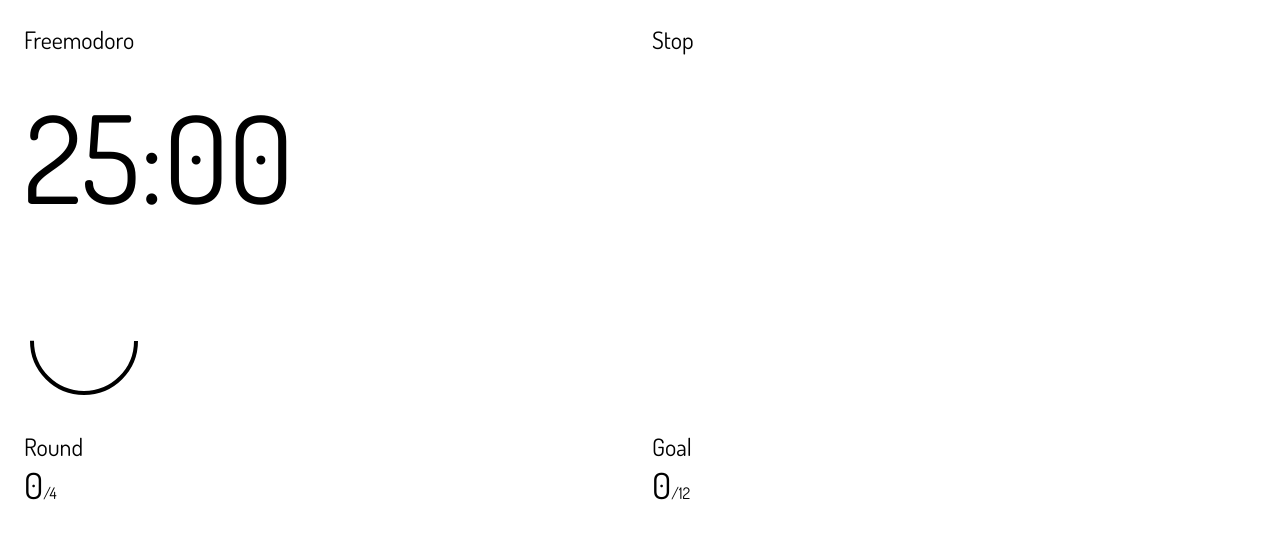
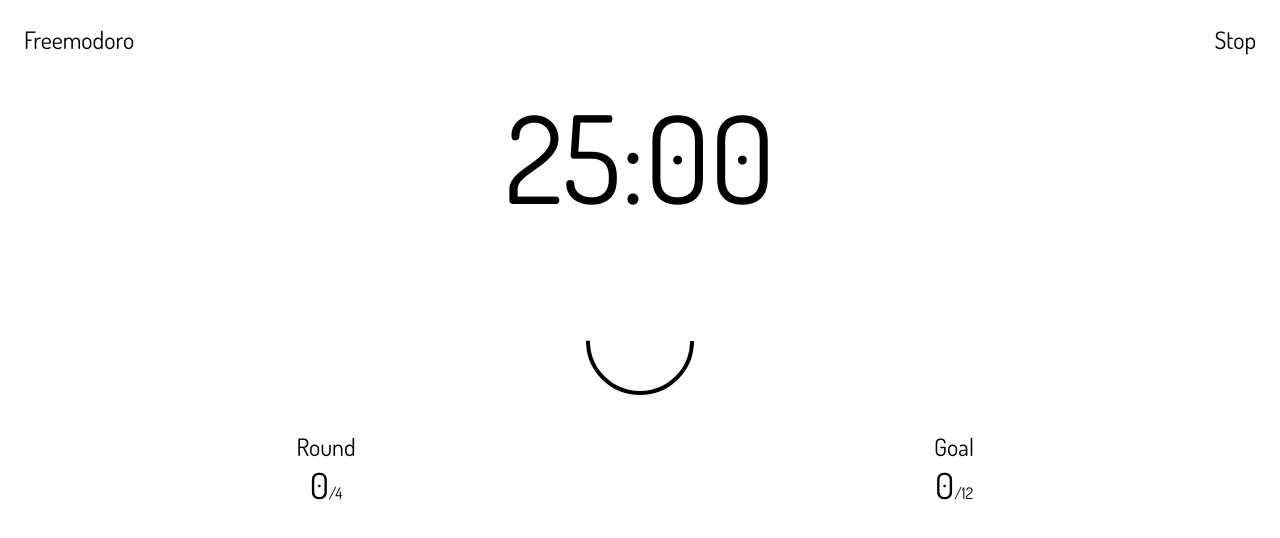
Before and after one commit to jaredblumer/freemodoro, a React (Create React App) app: page / in a window 1280 px wide. Shown: the top 538 px of the page. Built offline with nearby package versions, Linux system fonts and the light colour scheme.

Commit message:
Add centering

```diff
--- a/src/App.css
+++ b/src/App.css
@@ -30,6 +30,7 @@ body {
 .goal {
   grid-column-start: 7;
   grid-column-end: 13;
+  text-align: center;
 }
 
 .name {
@@ -40,19 +41,23 @@ body {
 .round {
   grid-column-start: 1;
   grid-column-end: 7;
+  text-align: center;
 }
 
 .start {
   grid-column-start: span 12;
+  text-align: center;
 }
 
 .stop {
   grid-column-start: 7;
   grid-column-end: 13;
+  text-align: right;
 }
 
 .timer {
   grid-column-start: span 12;
+  text-align: center;
 }
 
 .timer span {
```
